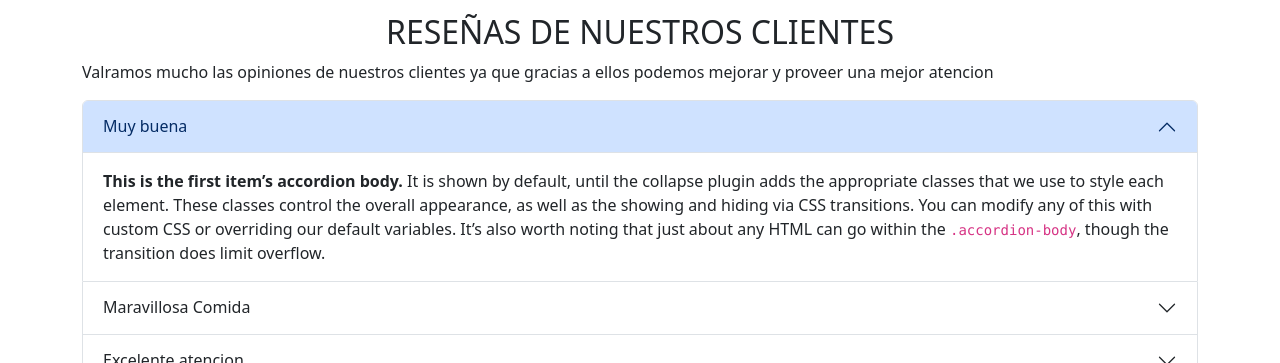
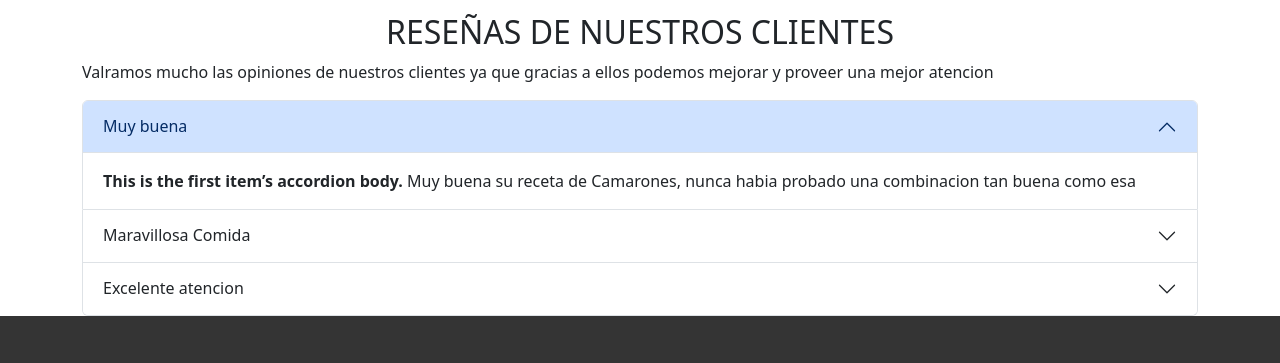
Before and after one commit to AleeECR/Proyecto-Restaurante, a plain HTML site: page index.html in a window 1280 px wide. Shown: the part 1099-1462 px from the top of the page. Drawn offline with nearby package versions, Linux system fonts and the light colour scheme.

Commit message:
Update index.html

```diff
--- a/index.html
+++ b/index.html
@@ -116,7 +116,7 @@
     </h2>
     <div id="collapseOne" class="accordion-collapse collapse show" data-bs-parent="#accordionExample">
       <div class="accordion-body">
-        <strong>This is the first item’s accordion body.</strong> It is shown by default, until the collapse plugin adds the appropriate classes that we use to style each element. These classes control the overall appearance, as well as the showing and hiding via CSS transitions. You can modify any of this with custom CSS or overriding our default variables. It’s also worth noting that just about any HTML can go within the <code>.accordion-body</code>, though the transition does limit overflow.
+        <strong>This is the first item’s accordion body.</strong> Muy buena su receta de Camarones, nunca habia probado una combinacion tan buena como esa
       </div>
     </div>
   </div>
@@ -128,7 +128,7 @@
     </h2>
     <div id="collapseTwo" class="accordion-collapse collapse" data-bs-parent="#accordionExample">
       <div class="accordion-body">
-        <strong>This is the second item’s accordion body.</strong> It is hidden by default, until the collapse plugin adds the appropriate classes that we use to style each element. These classes control the overall appearance, as well as the showing and hiding via CSS transitions. You can modify any of this with custom CSS or overriding our default variables. It’s also worth noting that just about any HTML can go within the <code>.accordion-body</code>, though the transition does limit overflow.
+        <strong>This is the second item’s accordion body.</strong> Ya he ido mas de una vez solo para probar cada uno de sus platillos y estoy encantado con todos ellos
       </div>
     </div>
   </div>
@@ -140,7 +140,7 @@
     </h2>
     <div id="collapseThree" class="accordion-collapse collapse" data-bs-parent="#accordionExample">
       <div class="accordion-body">
-        <strong>This is the third item’s accordion body.</strong> It is hidden by default, until the collapse plugin adds the appropriate classes that we use to style each element. These classes control the overall appearance, as well as the showing and hiding via CSS transitions. You can modify any of this with custom CSS or overriding our default variables. It’s also worth noting that just about any HTML can go within the <code>.accordion-body</code>, though the transition does limit overflow.
+        <strong>This is the third item’s accordion body.</strong> Excelente atencion por parte de los empleados, todos son muy amables y te ayudan siempre que lo necesites
       </div>
     </div>
   </div>
```
